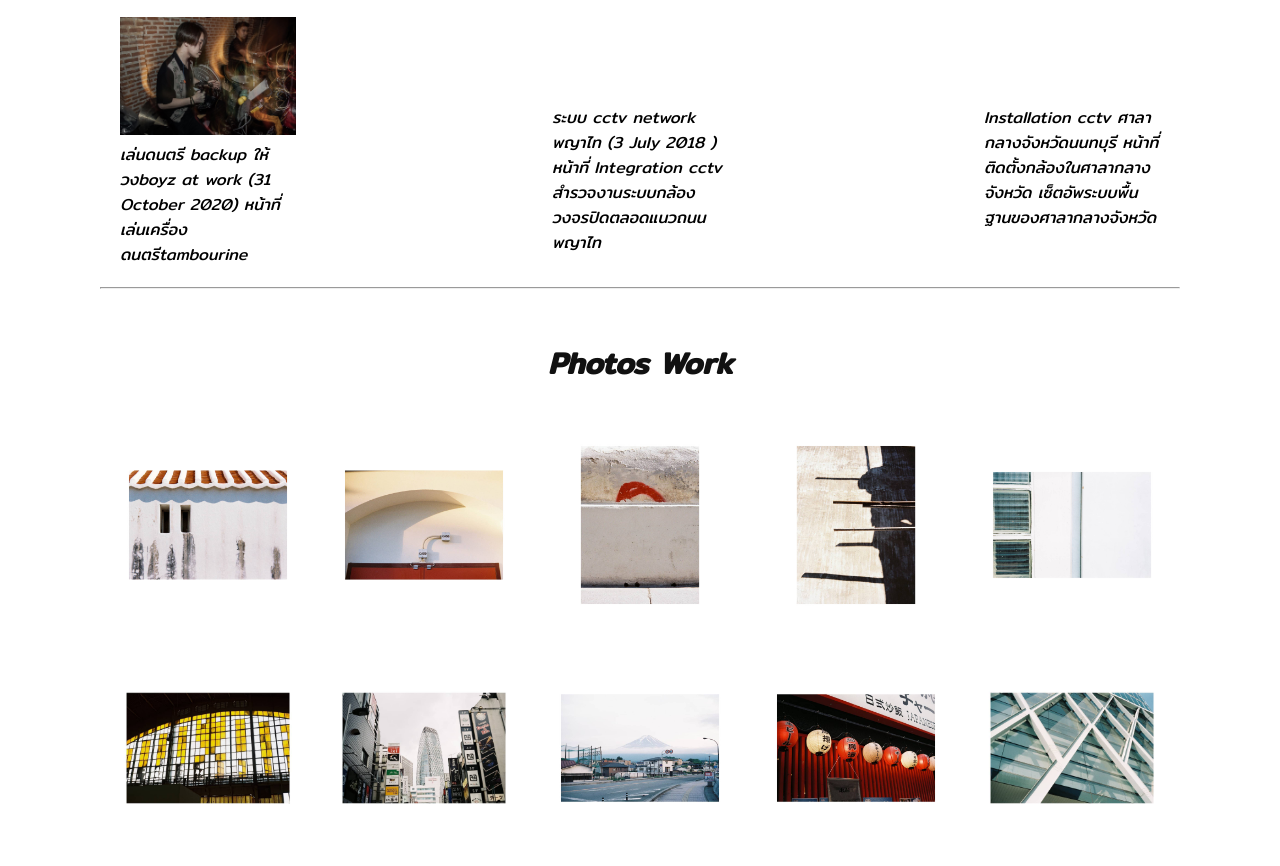
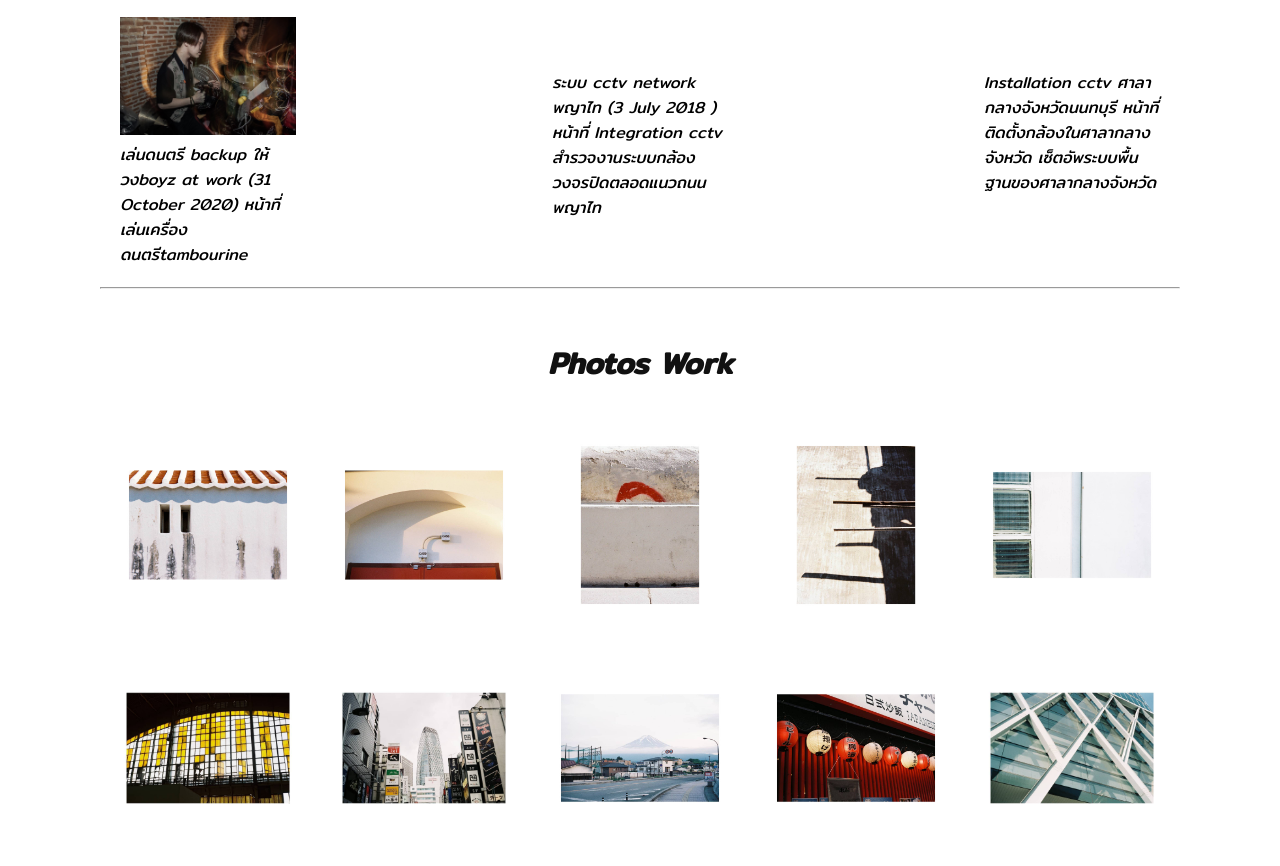
Before and after one commit to nitipattime/-nitipat_kijsumtaj, a plain HTML site: page index.html in a window 1280 px wide. Shown: the part 3739-4605 px from the top of the page. Drawn offline with Linux system fonts and the light colour scheme.

```diff
--- a/index.html
+++ b/index.html
@@ -185,13 +185,13 @@
             </div>
             <div class="workBx">
                 <!-- <img src="product4.jpg" alt=""> -->
-                <p style="margin-top: 50%;"> ระบบ cctv network พญาไท (3  July 2018  )
+                <p style="margin-top: 30%;"> ระบบ cctv network พญาไท (3  July 2018  )
                     หน้าที่  Integration cctv
                      สำรวจงานระบบกล้องวงจรปิดตลอดแนวถนนพญาไท</p>
             </div>
             <div class="workBx">
                 <!-- <img src="product1.jpg" alt=""> -->
-                <p style="margin-top: 50%;">Installation cctv ศาลากลางจังหวัดนนทบุรี
+                <p style="margin-top: 30%;">Installation cctv ศาลากลางจังหวัดนนทบุรี
                 หน้าที่ ติดตั้งกล้องในศาลากลางจังหวัด
                      เซ็ตอัพระบบพื้นฐานของศาลากลางจังหวัด</p>
             </div>
```
